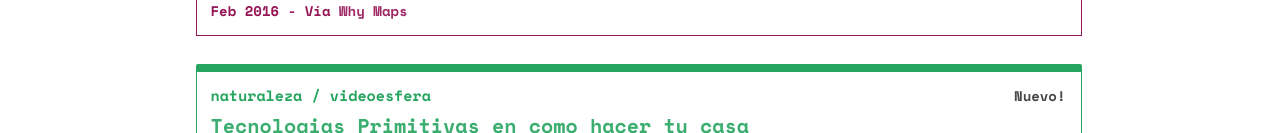
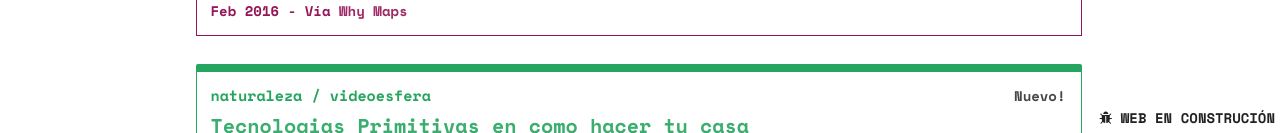
Before and after one commit to ama-trama/uni, a Jekyll site: the page built from index.html, in a window 1280 px wide and 1400 px high, scrolled down 617 px. Shown: the part 1267-1400 px from the top of the window. Built offline with Jekyll 4.4.1, drawn with Linux system fonts in a browser that asks for light colours; some web fonts are replaced; comment, search, counter and statistics services are not loaded.

Commit message:
en construccion

```diff
--- a/_layouts/default.html
+++ b/_layouts/default.html
@@ -24,6 +24,9 @@
 
 <div class="main-container">
 	{{content}}
+	<span class="web-soon">
+		<i class="fa fa-bug" aria-hidden="true"></i>	web en construción
+	</span>
 </div>
 
 <div class="js-menu-screen sliding-panel-fade-screen"></div>
--- a/_scss/uni.scss
+++ b/_scss/uni.scss
@@ -25,3 +25,15 @@
 @import 'layouts/category';
 @import 'layouts/post';
 @import 'layouts/search';
+
+.web-soon {
+	position: fixed;
+	bottom: 0;
+	right: 0;
+	text-transform: uppercase;
+	font-family: "Space Mono", monospace;
+	font-weight: 600;
+	background: #fff;
+	padding: 5px;
+
+}
```
